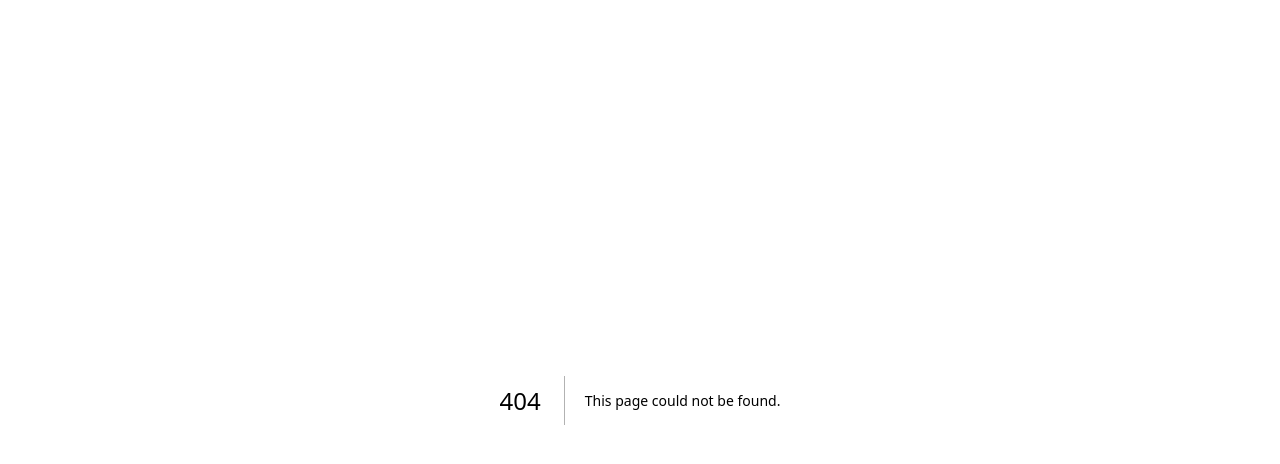
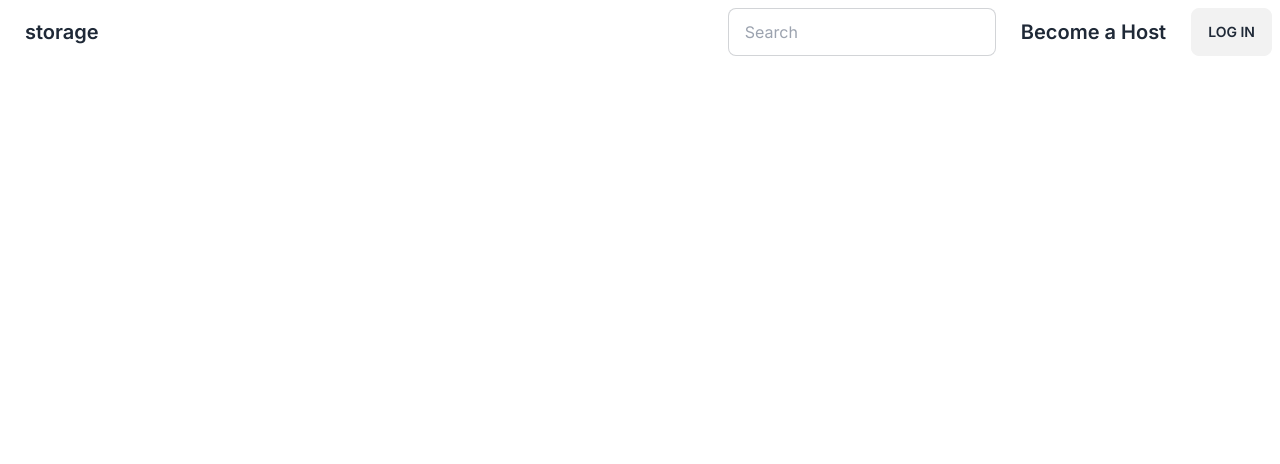
Before and after one commit to jordanwhiguera/storage-app, a Next.js app: page /components/Navbar in a window 1280 px wide. Before the commit this address had no page. Shown: the top 464 px of the page. Built offline with nearby package versions, Linux system fonts and the light colour scheme.

Commit message:
date range calandar added

```diff
--- /dev/null
+++ b/app/components/Navbar/page.tsx
@@ -0,0 +1,42 @@
+import React from "react";
+
+const Navbar = () => {
+  return (
+    <div className="navbar bg-base-100">
+      <div className="flex-1">
+        <a className="btn btn-ghost normal-case text-xl">storage</a>
+      </div>
+      <div className="flex-none gap-2">
+        <div className="form-control">
+          <input
+            type="text"
+            placeholder="Search"
+            className="input input-bordered w-24 md:w-auto"
+          />
+        </div>
+        <div className="flex-1">
+          <a className="btn btn-ghost normal-case text-xl">Become a Host</a>
+        </div>
+        <div className="dropdown dropdown-end">
+          <button className="btn">Log in</button>
+          <ul
+            tabIndex={0}
+            className="mt-3 z-[1] p-2 shadow menu menu-sm dropdown-content bg-base-100 rounded-box w-52"
+          >
+            <li>
+              <a className="justify-between">Profile</a>
+            </li>
+            <li>
+              <a>Settings</a>
+            </li>
+            <li>
+              <a>Logout</a>
+            </li>
+          </ul>
+        </div>
+      </div>
+    </div>
+  );
+};
+
+export default Navbar;
--- /dev/null
+++ b/app/components/SearchButton/page.tsx
@@ -0,0 +1,35 @@
+"use client";
+import React, { useState } from "react";
+import DatePicker from "react-datepicker";
+import "react-datepicker/dist/react-datepicker.css";
+
+const SearchButton: React.FC = () => {
+  const [startDate, setStartDate] = useState<Date | null>(new Date());
+  const [endDate, setEndDate] = useState<Date | null>(new Date());
+  const [isOpen, setIsOpen] = useState(false);
+
+  const handleCalendarClose = () => setIsOpen(false);
+  const handleCalendarOpen = () => setIsOpen(true);
+
+  return (
+    <div>
+      <button type="button" onClick={handleCalendarOpen}>
+        Select Date Range
+      </button>
+      {isOpen && (
+        <DatePicker
+          selectsRange
+          startDate={startDate}
+          endDate={endDate}
+          onChange={(update: [Date | null, Date | null]) => {
+            setStartDate(update[0]);
+            setEndDate(update[1]);
+          }}
+          onCalendarClose={handleCalendarClose}
+        />
+      )}
+    </div>
+  );
+};
+
+export default SearchButton;
--- a/app/page.tsx
+++ b/app/page.tsx
@@ -1,7 +1,8 @@
 import HomeScreen from "./screens/Home/page";
 import Post from "./components/Post/page";
 import SearchResults from "./screens/SearchResults/page";
-
+import Navbar from "./components/Navbar/page";
+import SearchButton from "./components/SearchButton/page";
 export default function Base() {
   return (
     <>
@@ -9,7 +10,10 @@ export default function Base() {
       {/* <Post /> */}
       {/* <Post /> */}
       {/* <Post /> */}
-      <SearchResults />
+
+      {/* <Navbar /> */}
+      {/* <SearchResults /> */}
+      <SearchButton />
     </>
   );
 }
```
Also changed, not shown: package.json (+8 -2 lines), 1 other file (tests, documents, lock files or other folders).
